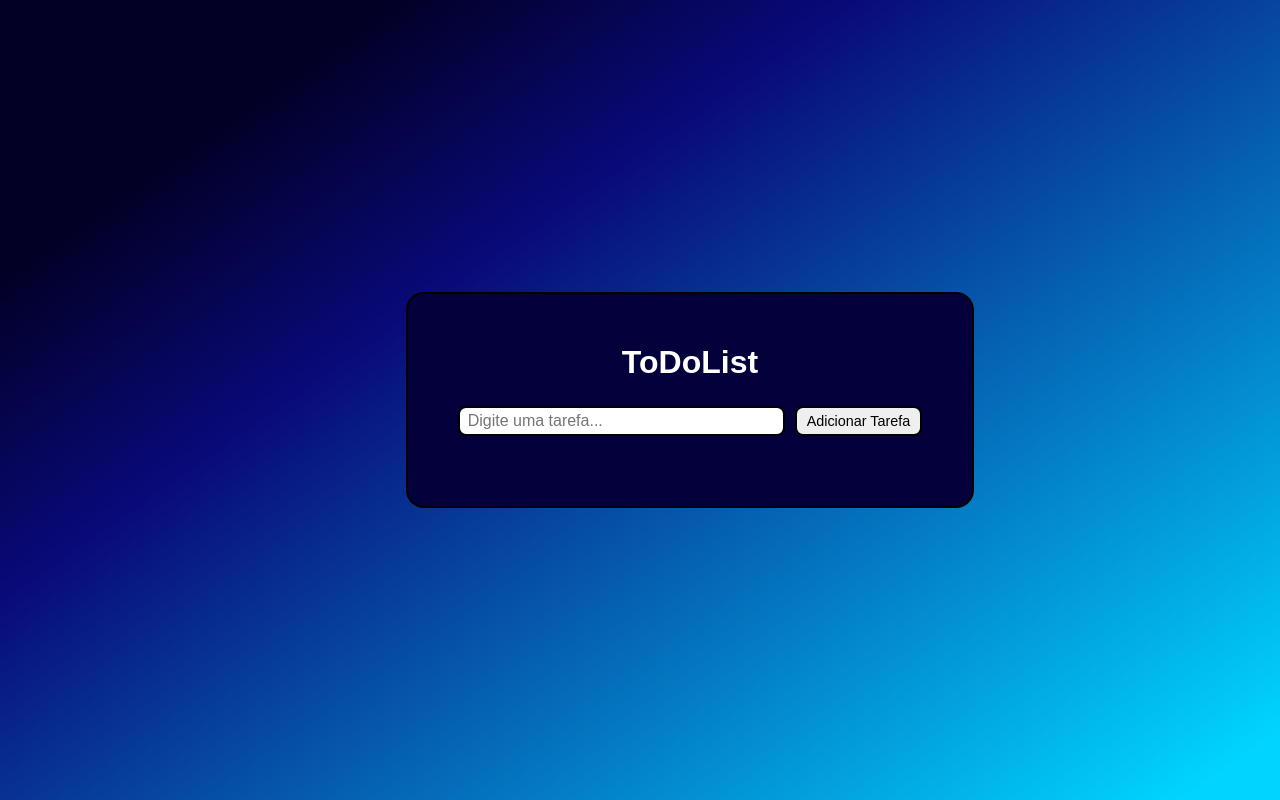
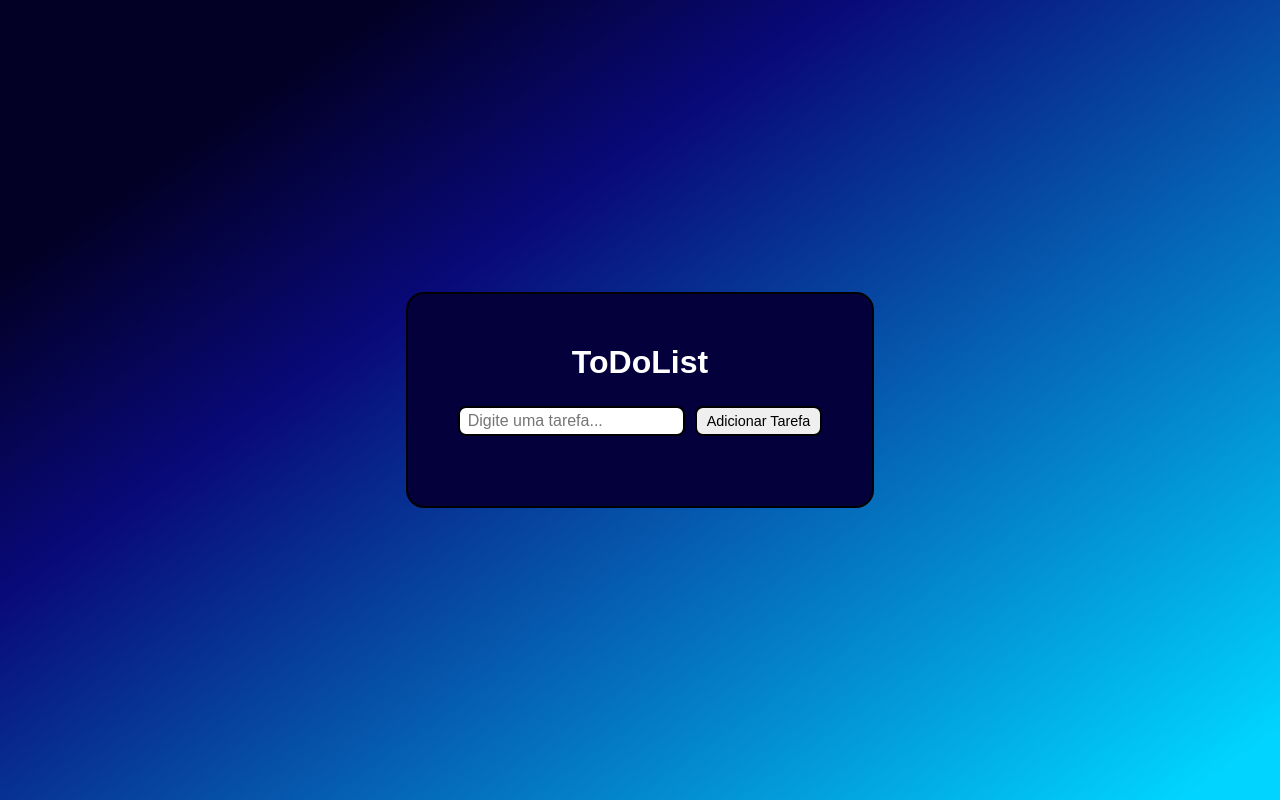
Before and after one commit to Davi2004/ToDoList, a React (Vite) app: page / in a window 1280 px wide. Built offline with nearby package versions, Linux system fonts and the light colour scheme.

Commit message:
Corrigindo centralização

```diff
--- a/src/App.css
+++ b/src/App.css
@@ -5,7 +5,6 @@
     padding: 50px;
     width: 100%;
     max-width: 800px;
-    margin: 50px;
 }
 
 h1 {
```
